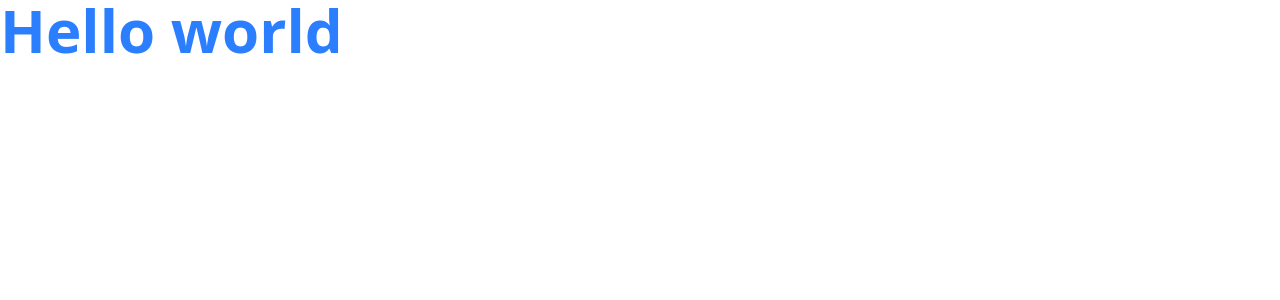
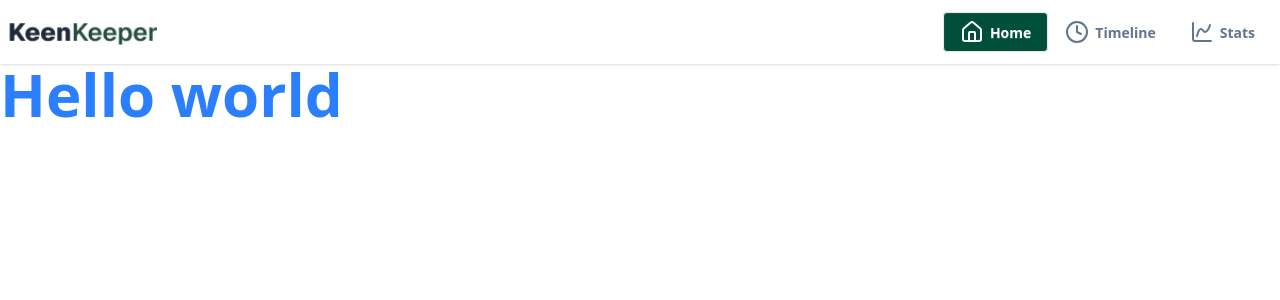
Before and after one commit to Saharier36/Keen-Keeper, a Next.js app: page / in a window 1280 px wide. Shown: the top 300 px of the page. Built offline with nearby package versions, Linux system fonts and the light colour scheme.

Commit message:
Added navbar

```diff
--- a/src/app/layout.js
+++ b/src/app/layout.js
@@ -1,5 +1,6 @@
 import { Geist, Geist_Mono } from "next/font/google";
 import "./globals.css";
+import Navbar from "@/components/Navbar/Navbar";
 
 const geistSans = Geist({
   variable: "--font-geist-sans",
@@ -23,7 +24,12 @@ export default function RootLayout({ children }) {
       lang="en"
       className={`${geistSans.variable} ${geistMono.variable} h-full antialiased`}
     >
-      <body className="min-h-full flex flex-col">{children}</body>
+      <body className="min-h-full flex flex-col">
+        <Navbar/>
+        <main>
+          {children}
+        </main>
+      </body>
     </html>
   );
 }
--- /dev/null
+++ b/src/components/Navbar/Navbar.jsx
@@ -0,0 +1,45 @@
+"use client";
+import Image from "next/image";
+import img from "@/assets/logo.png";
+import { ChartSpline, Clock4, House } from "lucide-react";
+import Link from "next/link";
+import { usePathname } from "next/navigation";
+const Navbar = () => {
+  const pathname = usePathname();
+  const navLinks = [
+    { name: "Home", href: "/", icon: <House /> },
+    { name: "Timeline", href: "/timeline", icon: <Clock4 /> },
+    { name: "Stats", href: "/stats", icon: <ChartSpline /> },
+  ];
+  return (
+    <div className="navbar bg-base-100 shadow-sm">
+      <div className="navbar-start">
+        <Link href={"/"}>
+          <Image src={img} alt="KeenKeeper Logo" width={150} height={100} />
+        </Link>
+      </div>
+
+      <div className="navbar-end">
+        {navLinks.map((link, index) => {
+          const isActive = pathname === link.href;
+          return (
+            <Link
+              key={index}
+              href={link.href}
+              className={`btn ${
+                isActive
+                  ? "bg-emerald-900 text-white"
+                  : "btn-ghost text-slate-500"
+              }`}
+            >
+              {link.icon}
+              <span className="hidden sm:inline">{link.name}</span>
+            </Link>
+          );
+        })}
+      </div>
+    </div>
+  );
+};
+
+export default Navbar;
```
